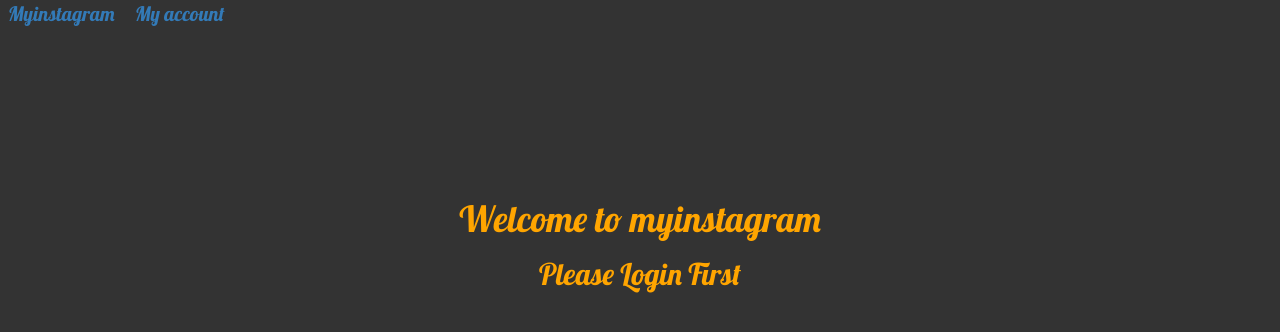
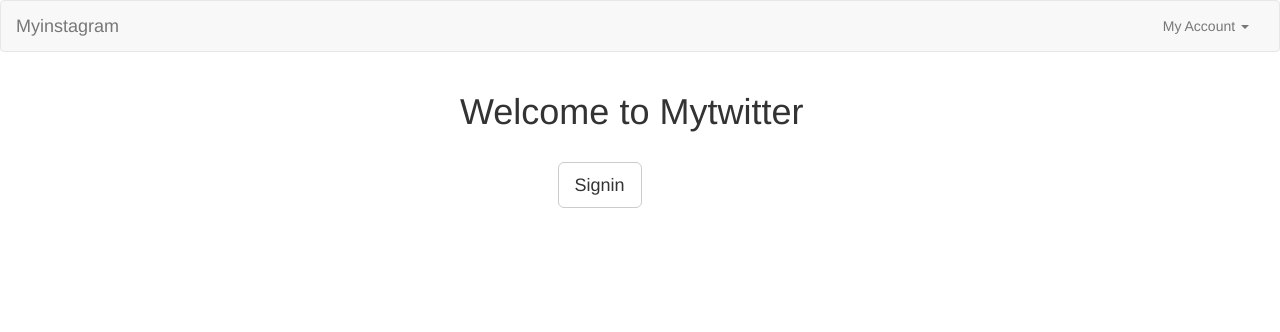
Before and after one commit to scotthou94/myinstagram, a Django app: page / in a window 1280 px wide. Shown: the top 332 px of the page. Run offline with Django 3.2, Linux system fonts and the light colour scheme; some libraries are stand-ins or nearby versions.

Commit message:
forms added, bootstrap enabled

```diff
--- a/look/static/myinstagram/style.css
+++ b/look/static/myinstagram/style.css
@@ -1,33 +1,12 @@
-.logged-in {
-	background-color: #333;
-	font-family: 'Lobster';
-	color: orange;
-
-}
-.logged-out {
-	background-color: #333;
-	text-align: center;
-    font-family: 'Lobster';
-    color: orange;
-
-}
-.pull-right {
-    color: orange;
-    font-family: 'Lobster';
-}
-.welcome {
-	padding-top: 140px;
+.username {
+	font-size: medium;
 }
 
-/* navigation bar */
-ul {
-	list-style-type: none;
-	margin: 0;
-	padding: 0;
-	font-size: 20px;
-	text-align: left;
+.tweet {
+	font-size: large;
 }
-li {
-	display: inline;
-	padding: 8px;
+
+.time {
+	font-size: smaller;
+	color: grey;
 }
--- /dev/null
+++ b/look/templates/look/base.html
@@ -0,0 +1,60 @@
+<!DOCTYPE html>
+<html>
+<head>
+    <meta charset="utf-8">
+    <meta http-equiv="X-UA-Compatible" content="IE=edge">
+    <meta name="viewport" content="width=device-width, initial-scale=1">
+
+    <title>{% if request.user.is_authenticated %}Logged In{% else %}Not Logged In{% endif %}</title>
+    <link rel="stylesheet" type="text/css" href="/static/myinstagram/style.css" />
+    <link href="http://fonts.googleapis.com/css?family=Lobster&subset=latin,latin-ext" rel="stylesheet" type="text/css">
+    <link href="//fonts.googleapis.com/css?family=Lobster&subset=latin,latin-ext" rel="stylesheet" type="text/css">
+
+    <link href="css/bootstrap.min.css" rel="stylesheet">
+    <link rel="stylesheet" href="http://maxcdn.bootstrapcdn.com/bootstrap/3.3.7/css/bootstrap.min.css">
+    <script src="https://ajax.googleapis.com/ajax/libs/jquery/1.12.4/jquery.min.js"></script>
+    <script src="http://maxcdn.bootstrapcdn.com/bootstrap/3.3.7/js/bootstrap.min.js"></script>
+
+    <!-- Latest compiled and minified CSS -->
+</head>
+
+<body>
+
+<nav class="navbar navbar-default">
+  <div class="container-fluid">
+    <!-- Brand and toggle get grouped for better mobile display -->
+    <div class="navbar-header">
+      <button type="button" class="navbar-toggle collapsed" data-toggle="collapse" data-target="#bs-example-navbar-collapse-1" aria-expanded="false">
+        <span class="sr-only">Toggle navigation</span>
+        <span class="icon-bar"></span>
+        <span class="icon-bar"></span>
+        <span class="icon-bar"></span>
+      </button>
+      <a class="navbar-brand" href="/">Myinstagram</a>
+    </div>
+
+    <!-- Collect the nav links, forms, and other content for toggling -->
+    <div class="collapse navbar-collapse" id="bs-example-navbar-collapse-1">
+      <ul class="nav navbar-nav navbar-right">
+        <li class="dropdown">
+          <a href="/user/{{ request.user.username }}" class="dropdown-toggle" data-toggle="dropdown" role="button" aria-haspopup="true" aria-expanded="false">My Account
+      {% if request.user.is_authenticated %}({{ user.username }}) {% else %} {% endif %} <span class="caret"></span></a>
+          <ul class="dropdown-menu">
+            <li> {% if request.user.is_authenticated %} <a href="/accounts/logout">Logout</a>
+            {% else %} <a href="/accounts/login">Login</a>{% endif %}
+            </li>
+            <li role="separator" class="divider"></li>
+            <li><a href="#">Separated link</a></li>
+          </ul>
+        </li>
+      </ul>
+    </div><!-- /.navbar-collapse -->
+  </div><!-- /.container-fluid -->
+</nav>
+
+
+{% block content %}
+{% endblock content %}
+
+</body>
+</html>
--- a/look/templates/look/index.html
+++ b/look/templates/look/index.html
@@ -1,55 +1,26 @@
-<!DOCTYPE html>
-<html>
-<head>
-    <title>{% if request.user.is_authenticated %}Logged In{% else %}Not Logged In{% endif %}</title>
-    <link rel="stylesheet" type="text/css" href="/static/myinstagram/style.css" />
-    <link href="http://fonts.googleapis.com/css?family=Lobster&subset=latin,latin-ext" rel="stylesheet" type="text/css">
-    <link href="//fonts.googleapis.com/css?family=Lobster&subset=latin,latin-ext" rel="stylesheet" type="text/css">
-    <!-- Latest compiled and minified CSS -->
-    <link rel="stylesheet" href="https://maxcdn.bootstrapcdn.com/bootstrap/3.3.6/css/bootstrap.min.css" integrity="sha384-1q8mTJOASx8j1Au+a5WDVnPi2lkFfwwEAa8hDDdjZlpLegxhjVME1fgjWPGmkzs7" crossorigin="anonymous">
+{% extends 'look/base.html' %}
+{% block content %}
 
-    <!-- Optional theme -->
-    <link rel="stylesheet" href="https://maxcdn.bootstrapcdn.com/bootstrap/3.3.6/css/bootstrap-theme.min.css" integrity="sha384-fLW2N01lMqjakBkx3l/M9EahuwpSfeNvV63J5ezn3uZzapT0u7EYsXMjQV+0En5r" crossorigin="anonymous">
-
-  <!-- Latest compiled and minified JavaScript -->
-    <script src="https://maxcdn.bootstrapcdn.com/bootstrap/3.3.6/js/bootstrap.min.js" integrity="sha384-0mSbJDEHialfmuBBQP6A4Qrprq5OVfW37PRR3j5ELqxss1yVqOtnepnHVP9aJ7xS" crossorigin="anonymous"></script>
-</head>
-<body class="{% if request.user.is_authenticated %}logged-in{% else %}logged-out{% endif %}">
-
-{% if request.user.is_authenticated %}
-    <a href="/accounts/logout/" class="pull-right">Logout</a>
-    {% if request.user.first_name or request.user.last_name %}
-        {{ request.user.first_name }} {{ request.user.last_name }}
-    {% else %}
-        {{ request.user.username }}
-    {% endif %}
-    {% if request.user.profile.account_verified %} (verified) {% else %} (unverified) {% endif %}
-
-{% else %}
-
-<div class = "nav">
-<ul>
-    <li><a herf="/">Myinstagram</a></li>
-    <li><a href="/accounts/login">My account</a></li>
-</ul>
-</div>
-<div class = "welcome">
-<div>
-<h1>
-    Welcome to myinstagram
-</h1>
+<div class="container">
+    <div class="row">
+        <div class="col-xs-4"></div>
+        <div class="col-xs-4">
+            <h1>Welcome to Mytwitter</h1>
+        </div>
+        <div class="col-xs-4"></div>
+    </div>
 </div>
 
-<div>
-<h2>
-<a href="/accounts/login/" class="logged-out">Please Login First</a>
-</h2>
+<div class="container">
+    <div class="row">
+        <div class="col-xs-5"></div>
+        <div class="col-xs-2">
+            <h2>
+                <a href="/accounts/login/" class="btn btn-lg btn-default">Signin</a>
+            </h2>
+        </div>
+        <div class="col-xs-5"></div>
+    </div>
 </div>
 
-</div>
-{% endif %}
-
-
-
-</body>
-</html>
+{% endblock content %}
--- a/look/urls.py
+++ b/look/urls.py
@@ -1,6 +1,11 @@
 from django.conf.urls import url,include
 from . import views
+from django.contrib.auth.decorators import login_required
+
 
 urlpatterns = [
     url(r'^$', views.index),
+  	url(r'^discover/', login_required(views.discover)),
+ 	url(r'^follow/$', login_required(views.follow), name='follow'),
+ 	url(r'^unfollow/(?P<target_id>\d+)/$', login_required(views.unfollow), name='unfollow')
 ]
--- a/look/views.py
+++ b/look/views.py
@@ -1,5 +1,5 @@
 from django.shortcuts import render
-from django.http import HttpResponse
+from django.http import HttpResponse, HttpResponseRedirect
 from django.template import loader
 from django.views.generic.edit import CreateView
 from look.models import Follow
@@ -9,13 +9,27 @@ from stream_django.enrich import Enrich
 from stream_django.feed_manager import feed_manager
 from django.shortcuts import render_to_response, render, get_object_or_404, redirect
 from django.conf import settings
+from look.forms import TweetForm, FollowForm
 
 enricher = Enrich()
-#current_user = request.user.first_name
 
 def index(request):
 	if not request.user.is_authenticated():
 		return render(request, 'look/index.html')
+	if request.method == 'POST':
+		#create a form instance from post data.the authenticated user is passed only the POST`s text field is needed
+		form = TweetForm(
+				{
+				'user': request.user.pk,
+				'text': request.POST['text']
+			}
+		)
+		#validate the form
+		if form.is_valid():
+			#save a new Tweet object from the form data
+			form.save()
+	else: #for a GET request, create a blank form
+		form = TweetForm()
 	user = get_object_or_404(User, username=request.user.username)
 	feeds = feed_manager.get_user_feed(user.id)
 	activities = feeds.get(limit=25)['results']
@@ -23,7 +37,8 @@ def index(request):
 	context = {
         'activities': activities,
         'user': user,
-        'login_user': request.user
+        'login_user': request.user,
+        'form': form
     }
 	return render(request, 'look/user.html', context)
 
@@ -35,19 +50,11 @@ class TweetView(CreateView):
 		form.instance.user = self.request.user
 		return super(Tweet, self).form_valid(form)
 
-def profile_feed(request, username=None):
-	user = User.objects.get(username=username)
-	feed = feed_manager.get_user_feed(user.id)
-	activities = feed.get(limit=25)['results']
-	enricher.enrich_activities(activities)
-	context = {
-		'activtities': activtities
-	}
-	return render(request, 'activity/tweets.html', context)
 
 def user(request, user_name):
     if not request.user.is_authenticated():
         return redirect('%s?next=%s' % (settings.LOGIN_URL, request.path))
+    form = TweetForm()
     user = get_object_or_404(User, username=user_name)
     feeds = feed_manager.get_user_feed(user.id)
     activities = feeds.get(limit=25)['results']
@@ -55,18 +62,45 @@ def user(request, user_name):
     context = {
         'activities': activities,
         'user': user,
-        'login_user': request.user
+        'login_user': request.user,
+        'form': form
     }
     return render(request, 'look/user.html', context)
 
-class FollowView(CreateView):
-	model = Follow
-	fields = ['target']
+def follow(request):
+	form = FollowForm(request.POST)
+	if form.is_valid():
+		follow = form.instance
+		follow.user = request.user
+		follow.save()
+	return redirect("/discover/")
 
-	def form_valid(self, form):
-		form.instance.user = self.request.user
-		return super(Tweet, self).form_valid(form)
+def unfollow(request, target_id):
+	follow = Follow.objects.filter(user=request.user, target_id=target_id).first()
+	if follow is not None:
+		follow.delete()
+	return redirect("/discover/")
 
+def discover(request):
+	users = User.objects.order_by('date_joined')[:50]
+	login_user = User.objects.get(username=request.user)
+	#generating the user list
+	following = []
+	for i in users:
+		if len(i.followers.filter(user=login_user.id)) == 0:
+			if i == request.user:
+				pass  		#user himself shouldn't appear
+			else:
+				following.append((i, False)) #not followed
+		else:
+			following.append((i, True)) #followed
+	context = {
+		'users': users,
+		'form': FollowForm,
+		'login_user': request.user,
+		'following': following
+	}
+	return render(request, 'look/discover.html', context)
 
 #Timeline view
 def timeline(request):
@@ -77,3 +111,13 @@ def timeline(request):
 		'activities': activities
 	}
 	return render(request, 'timeline.html', context)
+
+#hashtag view
+def hashtag(request, hashtag):
+	feed = feed_manager.get_feed('hashtag', hashtag)
+	activities = feed.get(limit=25)['results']
+	enricher.enrich_activities(activities)
+	context = {
+		'activities': activities
+	}
+	return render(request, 'hashtag.html', context)
--- a/myinstagram/settings.py
+++ b/myinstagram/settings.py
@@ -9,7 +9,8 @@ https://docs.djangoproject.com/en/1.9/topics/settings/
 For the full list of settings and their values, see
 https://docs.djangoproject.com/en/1.9/ref/settings/
 """
-
+from pytz import timezone
+import pytz
 import os
 #from look.views import current_user
 
@@ -55,7 +56,7 @@ INSTALLED_APPS = [
 
 STREAM_API_KEY = 'r775t52rdbhh'
 STREAM_API_SECRET = 'bgf2vwjve46uqw5nnj23ss2bkd2fq9y7azvuzmnsveyv4xzu68swj4swt8pwqch9'
-STREAM_NEWS_FEEDS = dict(flat='flat')
+STREAM_NEWS_FEEDS = dict(timeline='timeline')
 
 MIDDLEWARE_CLASSES = [
     'django.middleware.security.SecurityMiddleware',
```
Also changed, not shown: look/forms.py (added, +29 -0 lines), look/models.py (+15 -7 lines), look/templates/activity/tweet.html (+21 -1 lines), look/templates/look/_user.html (added, +9 -0 lines), look/templates/look/discover.html (added, +40 -0 lines), look/templates/look/hashtag.html (added, +39 -0 lines), look/templates/look/user.html (+70 -27 lines), requirements.txt (+11 -10 lines), 5 other files.
